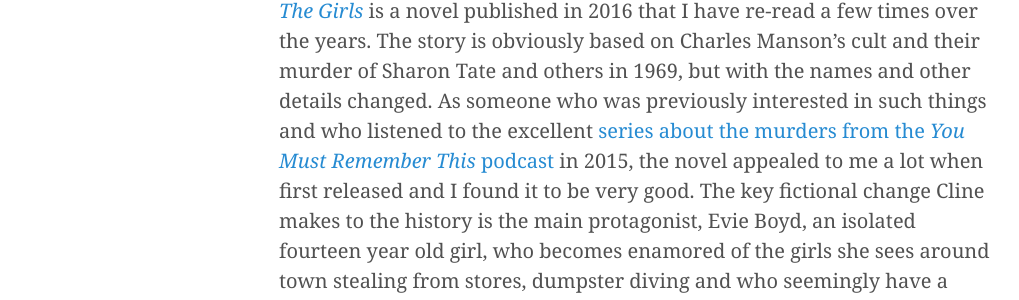
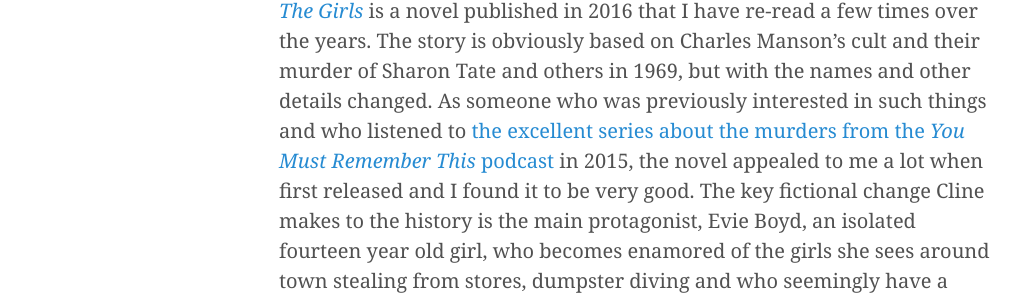
Before and after one commit to davidixon/davidixon.github.io, a Jekyll site: the page built from _posts/2021-03-08-book-girls.md, in a window 1280 px wide. Shown: the part 236-536 px from the top of the page, without its empty margins (1-1020 px from the left). Built offline with Jekyll 4.4.1, drawn with Linux system fonts in a browser that asks for light colours.

Commit message:
fixed hyperlink

```diff
--- a/_posts/2021-03-08-book-girls.md
+++ b/_posts/2021-03-08-book-girls.md
@@ -4,4 +4,4 @@
 date: 2021-03-08 12:15
 ---
 
-[*The Girls*](https://bookshop.org/books/the-girls-9780812988024/9780812998603) is a novel published in 2016 that I have re-read a few times over the years. The story is obviously based on Charles Manson's cult and their murder of Sharon Tate and others in 1969, but with the names and other details changed. As someone who was previously interested in such things and who listened to the excellent [series about the murders from the *You Must Remember This* podcast](https://www.youmustrememberthispodcast.com/episodes/2020/1/20/charles-mansons-hollywood) in 2015, the novel appealed to me a lot when first released and I found it to be very good. The key fictional change Cline makes to the history is the main protagonist, Evie Boyd, an isolated fourteen year old girl, who becomes enamored of the girls she sees around town stealing from stores, dumpster diving and who seemingly have a care-free life, and who joins the cult of the Manson-like man to remain close to them. I've become less interested in reading about the lives of serial killers and cult leaders over the years, but Cline's writing still makes this a quick enjoyable read.
+[*The Girls*](https://bookshop.org/books/the-girls-9780812988024/9780812998603) is a novel published in 2016 that I have re-read a few times over the years. The story is obviously based on Charles Manson's cult and their murder of Sharon Tate and others in 1969, but with the names and other details changed. As someone who was previously interested in such things and who listened to [the excellent series about the murders from the *You Must Remember This* podcast](https://www.youmustrememberthispodcast.com/episodes/2020/1/20/charles-mansons-hollywood) in 2015, the novel appealed to me a lot when first released and I found it to be very good. The key fictional change Cline makes to the history is the main protagonist, Evie Boyd, an isolated fourteen year old girl, who becomes enamored of the girls she sees around town stealing from stores, dumpster diving and who seemingly have a care-free life, and who joins the cult of the Manson-like man to remain close to them. I've become less interested in reading about the lives of serial killers and cult leaders over the years, but Cline's writing still makes this a quick enjoyable read.
```
